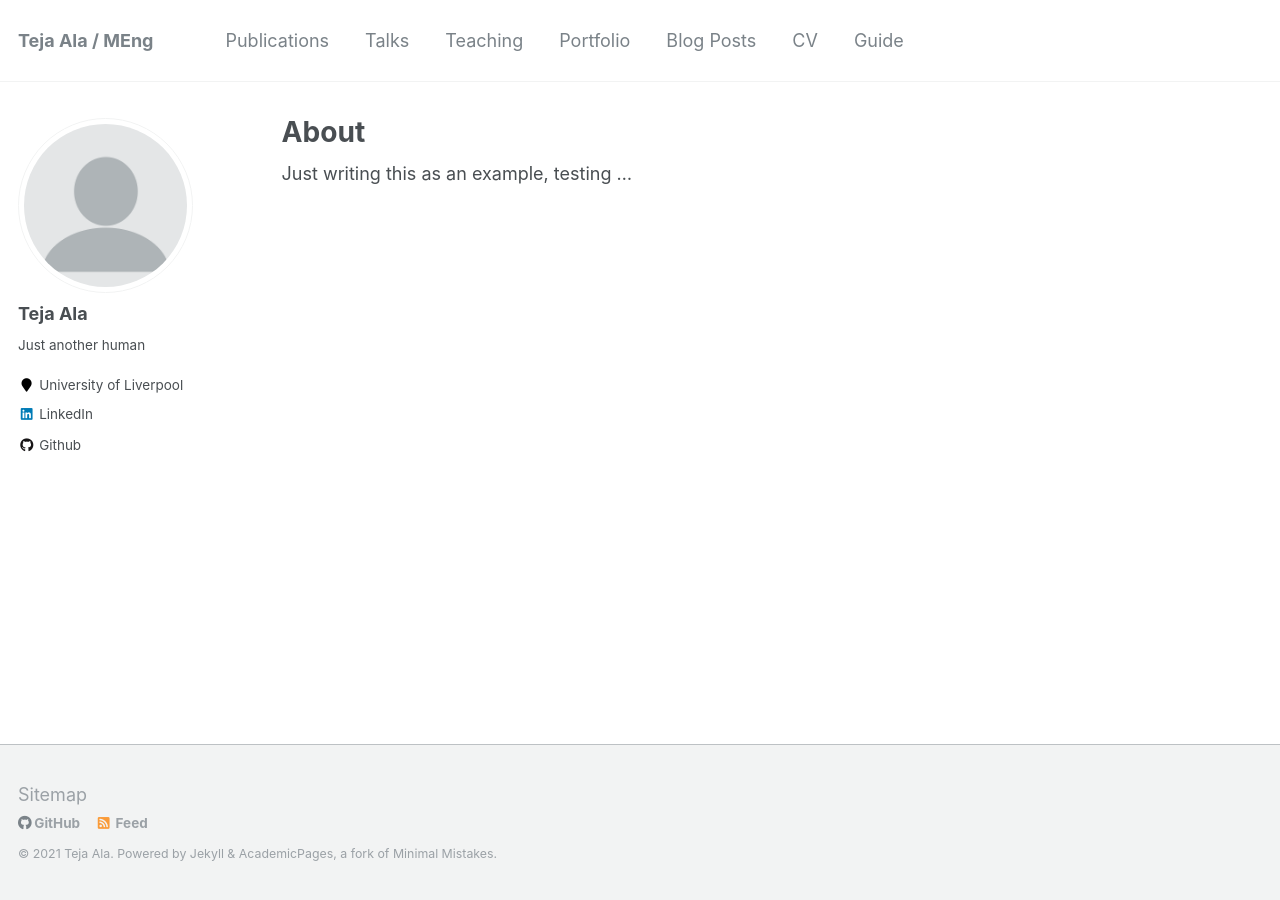
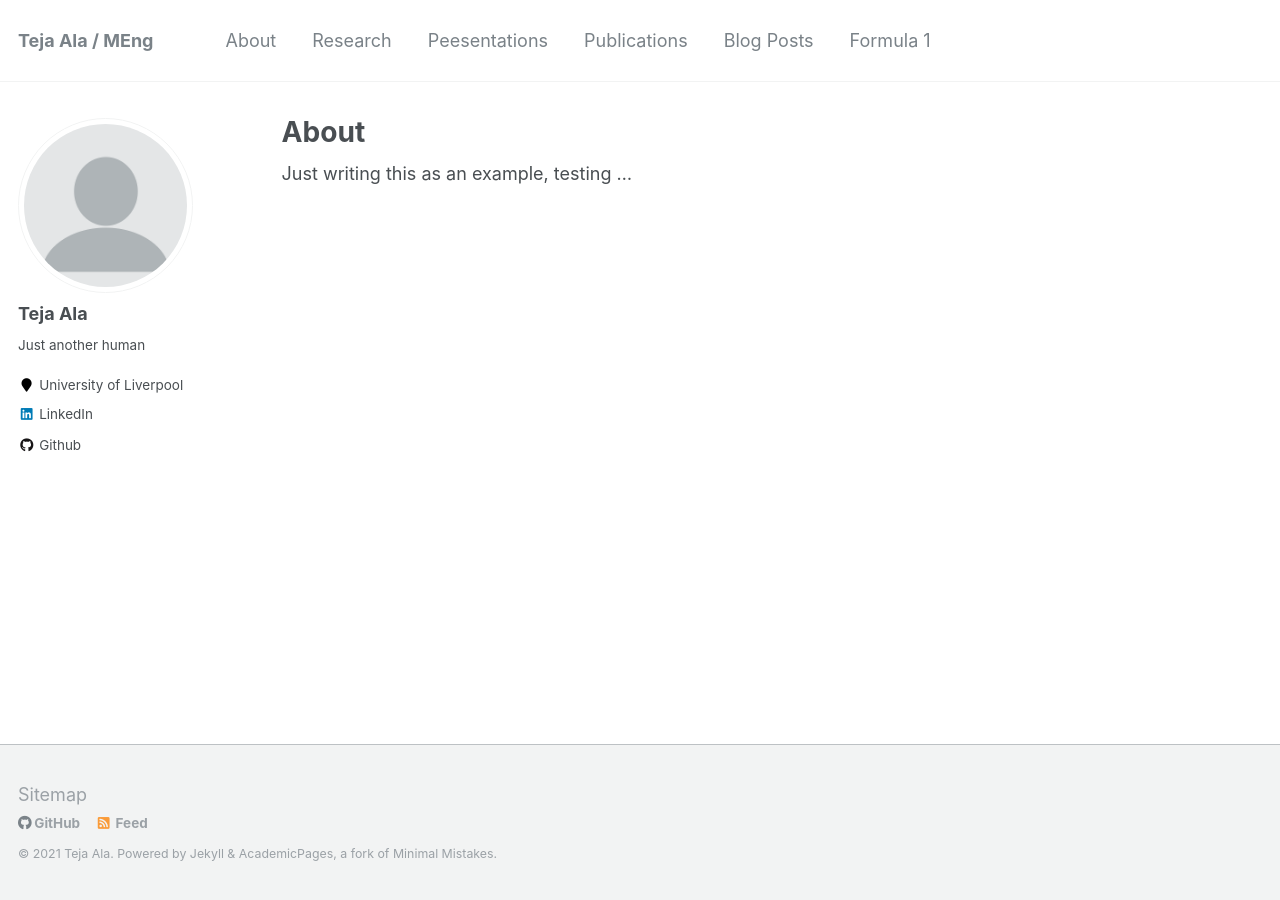
Before and after one commit to dekeract01/dekeract01.github.io, a Jekyll site: the page built from _pages/about.md, in a window 1280 px wide. Built offline with Jekyll 4.4.1, drawn with Linux system fonts in a browser that asks for light colours.

Commit message:
navigation change

```diff
--- a/_data/navigation.yml
+++ b/_data/navigation.yml
@@ -1,22 +1,22 @@
 # main links links
 main:
-  - title: "Publications"
+  - title: "About"
     url: /publications/
 
-  - title: "Talks"
+  - title: "Research"
     url: /talks/
 
-  - title: "Teaching"
+  - title: "Peesentations"
     url: /teaching/
 
-  - title: "Portfolio"
+  - title: "Publications"
     url: /portfolio/
 
   - title: "Blog Posts"
     url: /year-archive/
 
-  - title: "CV"
-    url: /cv/
+  # - title: "CV"
+  #   url: /cv/
 
-  - title: "Guide"
+  - title: "Formula 1"
     url: /markdown/
```
